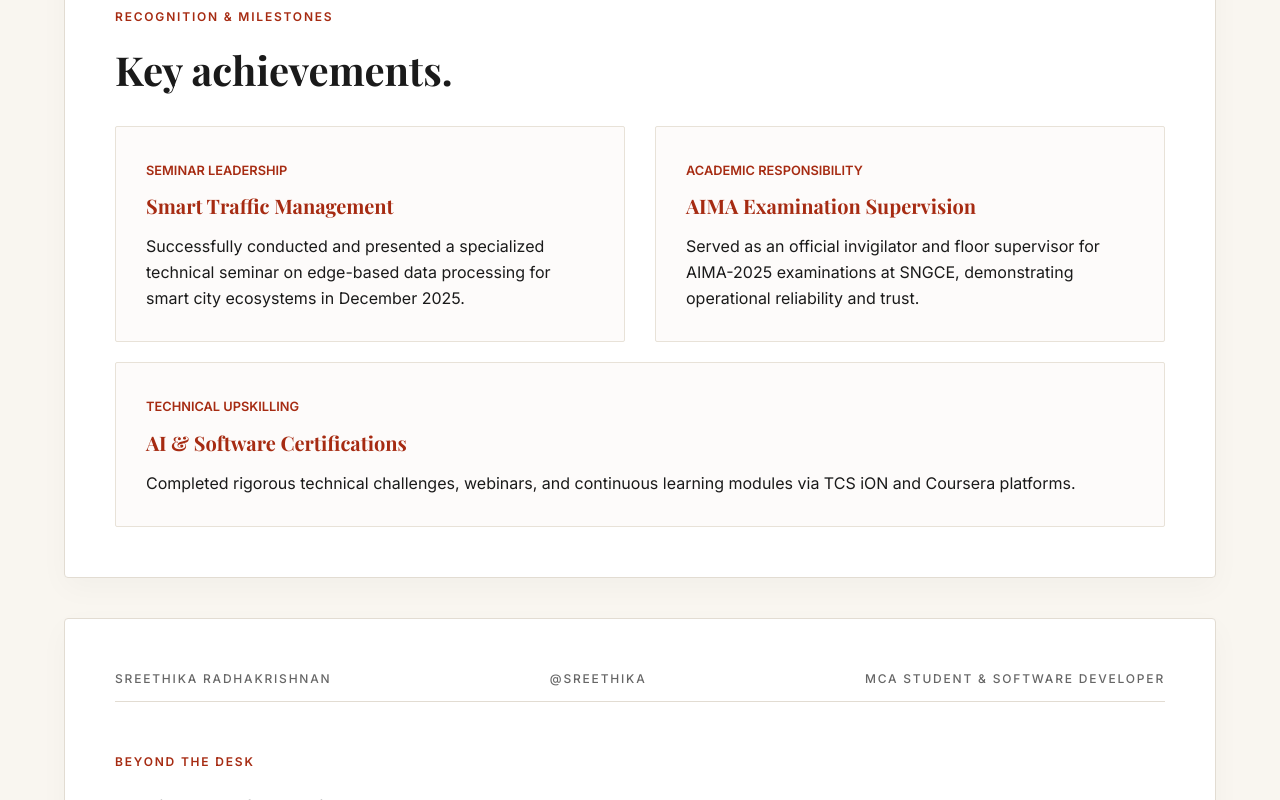
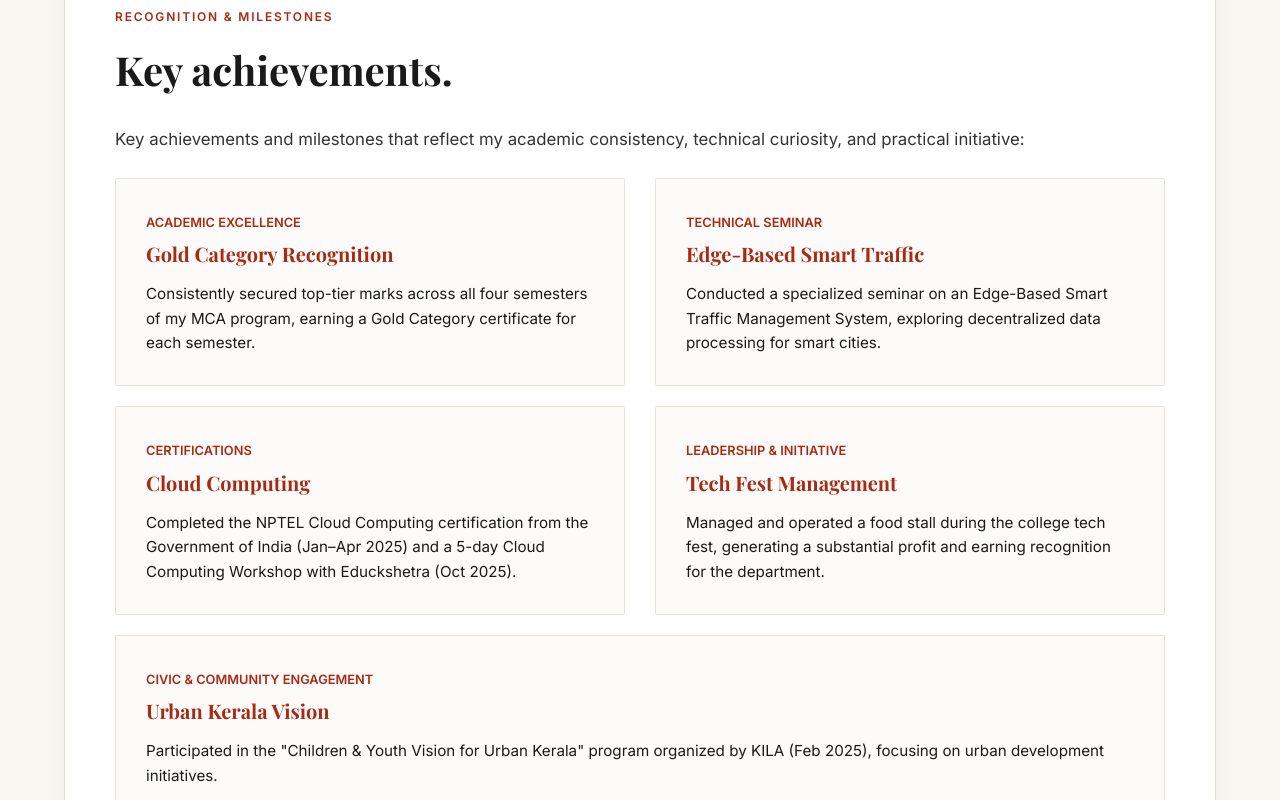
Before and after one commit to Sr-2525/Portfolio, a React app: page / in a window 1280 px wide. Shown: the part 5520-6320 px from the top of the page. Built offline with nearby package versions, Linux system fonts and the light colour scheme; the HTML template or start-up script is replaced by a standard one; a web font is replaced by a local one.

Commit message:
Updated Achievements section with academic gold category, cloud certifications, leadership, and KILA civic engagement

```diff
--- a/src/components/Achievements.jsx
+++ b/src/components/Achievements.jsx
@@ -7,24 +7,42 @@ function Achievements() {
       <div className="section-tracker">RECOGNITION &amp; MILESTONES</div>
       <h2 className="main-heading">Key achievements.</h2>
 
+      <p style={{ fontSize: '1.05rem', color: '#333', marginBottom: '25px', lineHeight: '1.6' }}>
+        Key achievements and milestones that reflect my academic consistency, technical curiosity, and practical initiative:
+      </p>
+
       <div className="grid-2">
         <div className="editorial-card">
-          <span style={{ fontSize: '0.8rem', color: '#A62B12', fontWeight: 600, textTransform: 'uppercase' }}>Seminar Leadership</span>
-          <h3 style={{ marginTop: '8px' }}>Smart Traffic Management</h3>
-          <p style={{ marginTop: '10px' }}>Successfully conducted and presented a specialized technical seminar on edge-based data processing for smart city ecosystems in December 2025.</p>
+          <span style={{ fontSize: '0.8rem', color: '#A62B12', fontWeight: 600, textTransform: 'uppercase' }}>Academic Excellence</span>
+          <h3 style={{ fontSize: '1.25rem', marginTop: '4px' }}>Gold Category Recognition</h3>
+          <p style={{ fontSize: '0.95rem', marginTop: '8px' }}>Consistently secured top-tier marks across all four semesters of my MCA program, earning a Gold Category certificate for each semester.</p>
         </div>
 
         <div className="editorial-card">
-          <span style={{ fontSize: '0.8rem', color: '#A62B12', fontWeight: 600, textTransform: 'uppercase' }}>Academic Responsibility</span>
-          <h3 style={{ marginTop: '8px' }}>AIMA Examination Supervision</h3>
-          <p style={{ marginTop: '10px' }}>Served as an official invigilator and floor supervisor for AIMA-2025 examinations at SNGCE, demonstrating operational reliability and trust.</p>
+          <span style={{ fontSize: '0.8rem', color: '#A62B12', fontWeight: 600, textTransform: 'uppercase' }}>Technical Seminar</span>
+          <h3 style={{ fontSize: '1.25rem', marginTop: '4px' }}>Edge-Based Smart Traffic</h3>
+          <p style={{ fontSize: '0.95rem', marginTop: '8px' }}>Conducted a specialized seminar on an Edge-Based Smart Traffic Management System, exploring decentralized data processing for smart cities.</p>
+        </div>
+      </div>
+
+      <div className="grid-2" style={{ marginTop: '20px' }}>
+        <div className="editorial-card">
+          <span style={{ fontSize: '0.8rem', color: '#A62B12', fontWeight: 600, textTransform: 'uppercase' }}>Certifications</span>
+          <h3 style={{ fontSize: '1.25rem', marginTop: '4px' }}>Cloud Computing</h3>
+          <p style={{ fontSize: '0.95rem', marginTop: '8px' }}>Completed the NPTEL Cloud Computing certification from the Government of India (Jan–Apr 2025) and a 5-day Cloud Computing Workshop with Educkshetra (Oct 2025).</p>
+        </div>
+
+        <div className="editorial-card">
+          <span style={{ fontSize: '0.8rem', color: '#A62B12', fontWeight: 600, textTransform: 'uppercase' }}>Leadership &amp; Initiative</span>
+          <h3 style={{ fontSize: '1.25rem', marginTop: '4px' }}>Tech Fest Management</h3>
+          <p style={{ fontSize: '0.95rem', marginTop: '8px' }}>Managed and operated a food stall during the college tech fest, generating a substantial profit and earning recognition for the department.</p>
         </div>
       </div>
 
       <div className="editorial-card" style={{ marginTop: '20px' }}>
-        <span style={{ fontSize: '0.8rem', color: '#A62B12', fontWeight: 600, textTransform: 'uppercase' }}>Technical Upskilling</span>
-        <h3 style={{ marginTop: '8px' }}>AI &amp; Software Certifications</h3>
-        <p style={{ marginTop: '10px' }}>Completed rigorous technical challenges, webinars, and continuous learning modules via TCS iON and Coursera platforms.</p>
+        <span style={{ fontSize: '0.8rem', color: '#A62B12', fontWeight: 600, textTransform: 'uppercase' }}>Civic &amp; Community Engagement</span>
+        <h3 style={{ fontSize: '1.25rem', marginTop: '4px' }}>Urban Kerala Vision</h3>
+        <p style={{ fontSize: '0.95rem', marginTop: '8px' }}>Participated in the "Children &amp; Youth Vision for Urban Kerala" program organized by KILA (Feb 2025), focusing on urban development initiatives.</p>
       </div>
     </section>
   )
```
